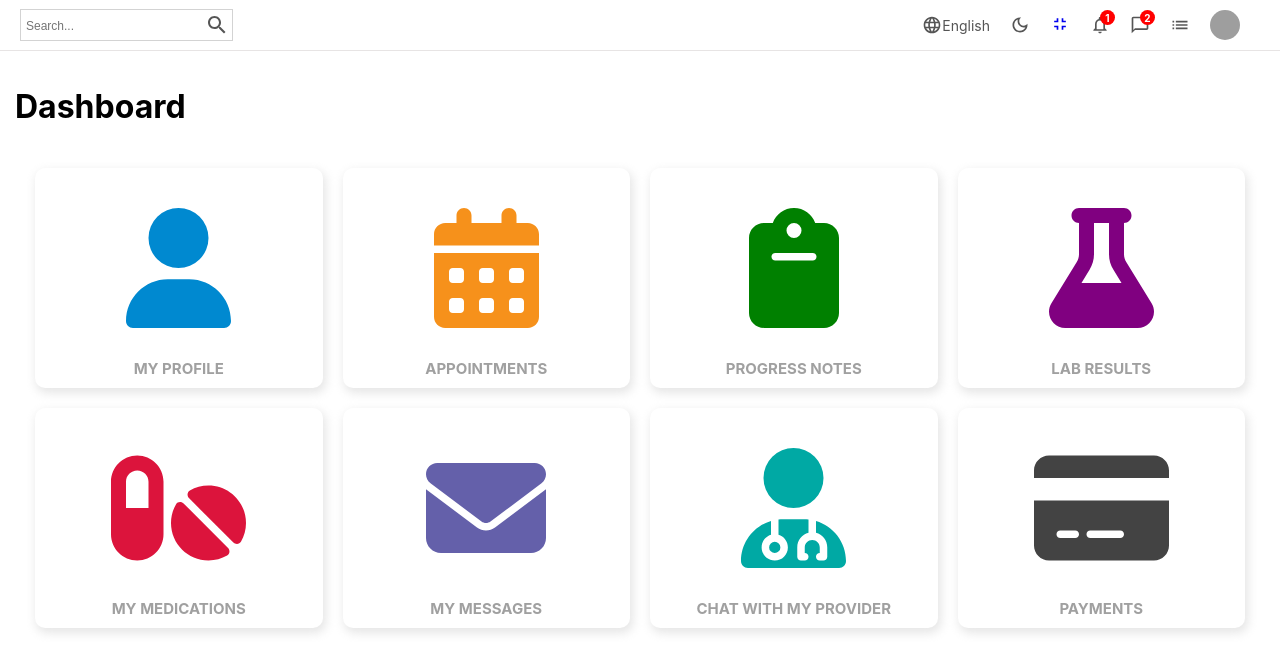
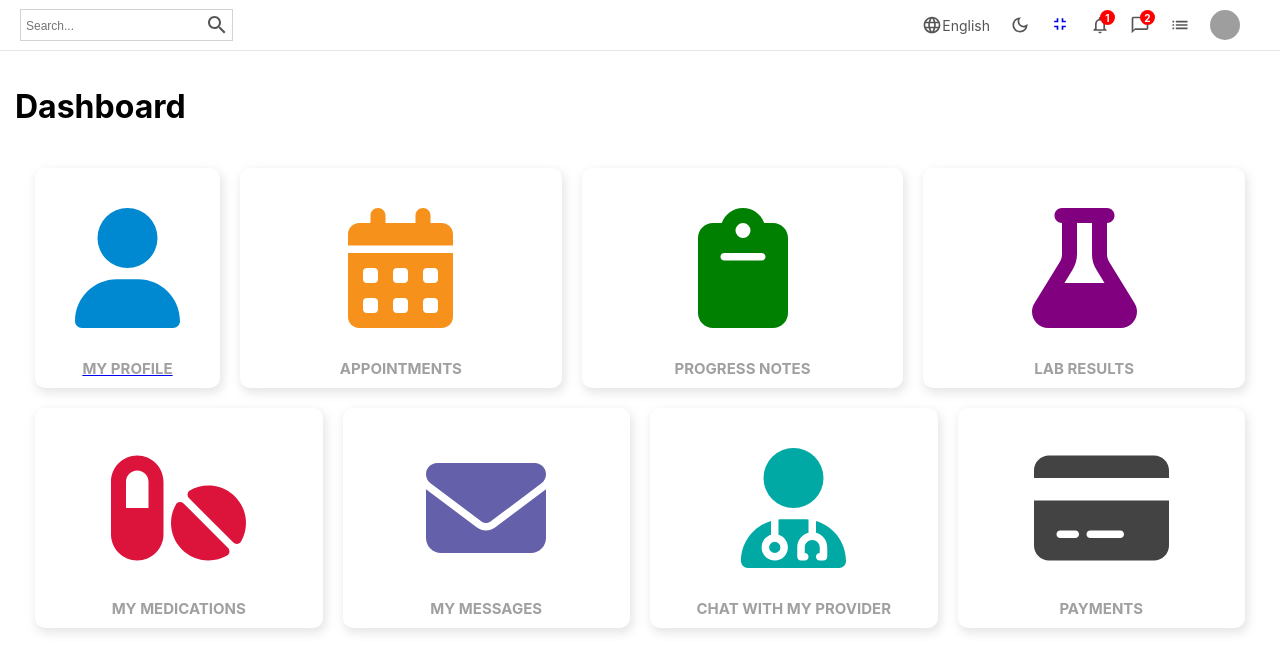
Before and after one commit to Summerjay0401/project-x-emr, a React (Create React App) app in the folder src/project-emr-frontend/: page / in a window 1280 px wide. Shown: the top 672 px of the page. Built offline with nearby package versions, Linux system fonts and the light colour scheme; grey boxes are pictures that could not be loaded.

Commit message:
Added route for My Profile Page. Tested for proper functionality

```diff
--- a/src/project-emr-frontend/src/navigation/index.js
+++ b/src/project-emr-frontend/src/navigation/index.js
@@ -1,19 +1,31 @@
-import { Routes, Route } from "react-router-dom"
-import {
-  Layout,
-  Dashboard,
-  Sample
-} from '../pages'
-import Login from "../pages/Login"
+import { Routes, Route } from "react-router-dom";
+import { Layout, Dashboard, Sample } from "../pages";
+import Login from "../pages/Login";
+import MyProfile from "../pages/MyProfile";
 
 const Router = () => {
   return (
     <Routes>
-    <Route path='/' element={<Layout><Dashboard /></Layout>}></Route>
-    <Route path='/sample' element={<Layout><Sample /></Layout>}></Route>
-    <Route path='/login' element={<Login/>}></Route>
-  </Routes>
-  )
-}
+      <Route
+        path="/"
+        element={
+          <Layout>
+            <Dashboard />
+          </Layout>
+        }
+      ></Route>
+      <Route
+        path="/sample"
+        element={
+          <Layout>
+            <Sample />
+          </Layout>
+        }
+      ></Route>
+      <Route path="/login" element={<Login />}></Route>
+      <Route path="/myprofile" element={<MyProfile />}></Route>
+    </Routes>
+  );
+};
 
-export default Router
+export default Router;
--- a/src/project-emr-frontend/src/pages/Dashboard/Dashboard.jsx
+++ b/src/project-emr-frontend/src/pages/Dashboard/Dashboard.jsx
@@ -1,13 +1,14 @@
 import React from 'react'
 
 import Widget from '../../components/Widget'
+import { Link } from "react-router-dom";
 
 const Dashboard = () => {
   return (
       <div>
             <h1>Dashboard</h1>
             <div className="widgets">
-                <Widget type="my-profile" />
+            <Link to="/myprofile"><Widget type="my-profile" /></Link>
                 <Widget type="appointments" />
                 <Widget type="progress-notes" />
                 <Widget type="laboratory-results" />
--- /dev/null
+++ b/src/project-emr-frontend/src/pages/MyProfile/MyProfile.jsx
@@ -0,0 +1,9 @@
+import React from 'react'
+
+export default function MyProfile() {
+    return (
+      <div class="mx-5 d-flex flex-column">
+        <h1>THIS IS A TEST</h1>
+      </div>
+    );
+  }
--- /dev/null
+++ b/src/project-emr-frontend/src/pages/MyProfile/index.js
@@ -0,0 +1,3 @@
+import MyProfile from "./MyProfile";
+
+export default MyProfile;
```
Also changed, not shown: src/project-emr-frontend/src/pages/MyProfile/MyProfile.css (added).
